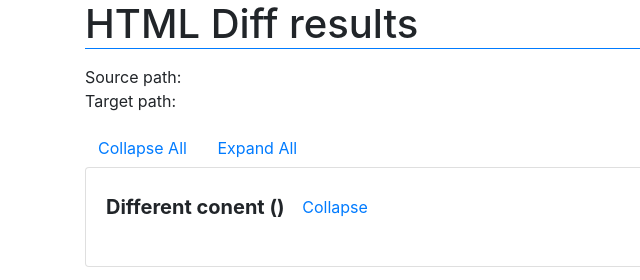
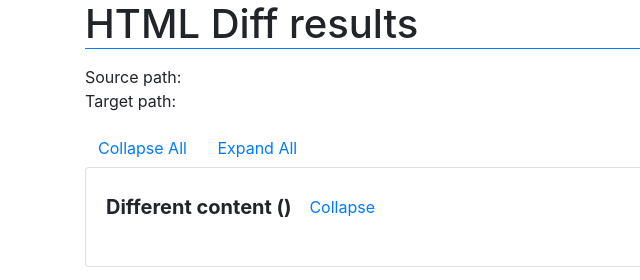
Before and after one commit to Aiky30/website-crawler-diff-tool, a website: page site_crawler/visual_diff/src/client/index.html in a window 1280 px wide. Shown: the top 280 px of the page, 0-640 px from the left. Drawn offline with nearby package versions, Linux system fonts and the light colour scheme; files that its build step writes are made by us from their sources; no server answers.

Commit message:
Spelling fix

```diff
--- a/site_crawler/visual_diff/src/client/index.html
+++ b/site_crawler/visual_diff/src/client/index.html
@@ -42,7 +42,7 @@
 
       <div class="card">
         <div class="card-body">
-          <h5 class="card-title font-weight-bold">Different conent (<span id="sameFilesWithContentDiffCount"></span>)
+          <h5 class="card-title font-weight-bold">Different content (<span id="sameFilesWithContentDiffCount"></span>)
             <button data-divId="sameFilesWithContentDiff" type="button" class="btn btn-link toggle-link mb-1">Collapse</button>
           </h5>
           <p class="card-text">
```
